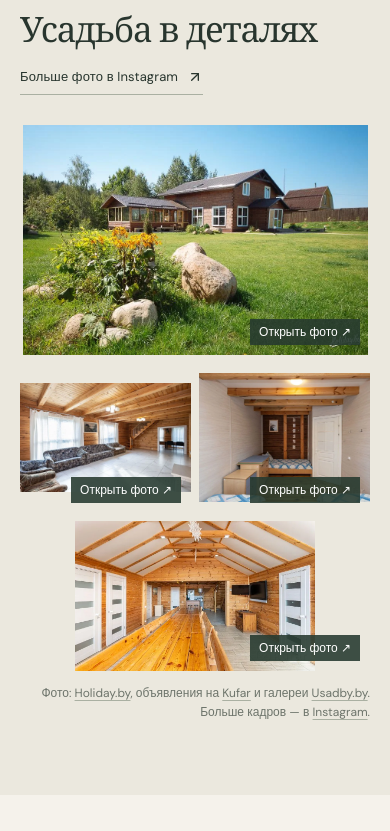
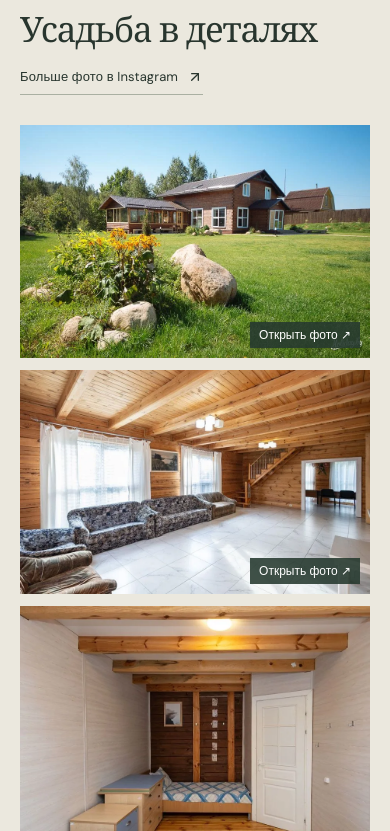
Before and after one commit to JustYakin/logoisk-villa, an Astro site: page / in a window 390 px wide. Shown: the part 5080-5911 px from the top of the page. Built offline with nearby package versions, Linux system fonts and the light colour scheme; Astro itself is replaced by a stand-in of ours; a web font is replaced by a local one.

Commit message:
Use natural proportions in photo gallery

```diff
--- a/src/styles/global.css
+++ b/src/styles/global.css
@@ -148,15 +148,11 @@ h2 { font-size: clamp(39px, 4.2vw, 61px); line-height: 1.08; margin: 0; }
 .gallery-heading { display: flex; justify-content: space-between; align-items: end; margin-bottom: 30px; }
 .gallery-heading .eyebrow { margin-bottom: 12px; }
 .gallery-heading h2 { font-size: clamp(35px, 3.5vw, 49px); }
-.gallery-grid { display: grid; grid-template-columns: 1.15fr .85fr .85fr; grid-template-rows: 212px 212px; gap: 12px; }
+.gallery-grid { display: grid; grid-template-columns: repeat(2, minmax(0, 1fr)); gap: 12px; }
 .gallery-photo { position: relative; display: block; margin: 0; overflow: hidden; background: #ebe8de; }
-.gallery-photo img { width: 100%; height: 100%; object-fit: contain; }
+.gallery-photo img { width: 100%; height: auto; object-fit: contain; }
 .gallery-open-hint { position: absolute; right: 10px; bottom: 10px; padding: 7px 9px; background: rgba(38,58,47,.88); color: #fff; font-size: 12px; line-height: 1; }
 .gallery-photo:focus-visible { outline: 3px solid #b68154; outline-offset: 3px; }
-.gallery-photo--1 { grid-row: span 2; }
-.gallery-photo--2 { grid-column: 2; }
-.gallery-photo--3 { grid-column: 3; }
-.gallery-photo--4 { grid-column: 2 / 4; }
 .photo-credit { text-align: right; font-size: 12px; line-height: 1.65; color: #6d746b; margin: 13px 0 0; }
 .photo-credit a { text-decoration: underline; text-decoration-color: #aab0a2; text-underline-offset: 3px; }
 .photo-credit a:hover { color: #9a6e45; }
@@ -245,11 +241,7 @@ h2 { font-size: clamp(39px, 4.2vw, 61px); line-height: 1.08; margin: 0; }
   .gallery-section { padding-top: 70px; padding-bottom: 72px; }
   .gallery-heading { display: block; }
   .gallery-heading .text-link { margin-top: 20px; }
-  .gallery-grid { grid-template-columns: 1fr 1fr; grid-template-rows: 230px 150px 150px; gap: 8px; }
-  .gallery-photo--1 { grid-column: 1 / 3; grid-row: 1; }
-  .gallery-photo--2 { grid-column: 1; grid-row: 2; }
-  .gallery-photo--3 { grid-column: 2; grid-row: 2; }
-  .gallery-photo--4 { grid-column: 1 / 3; grid-row: 3; }
+  .gallery-grid { grid-template-columns: 1fr; gap: 12px; }
   .contact-section { grid-template-columns: 1fr; gap: 34px; padding-top: 72px; padding-bottom: 74px; }
   .contact-visual { height: 312px; margin-right: 14px; }
   .contact-stamp { width: 76px; height: 76px; right: -14px; font-size: 12px; }
```
